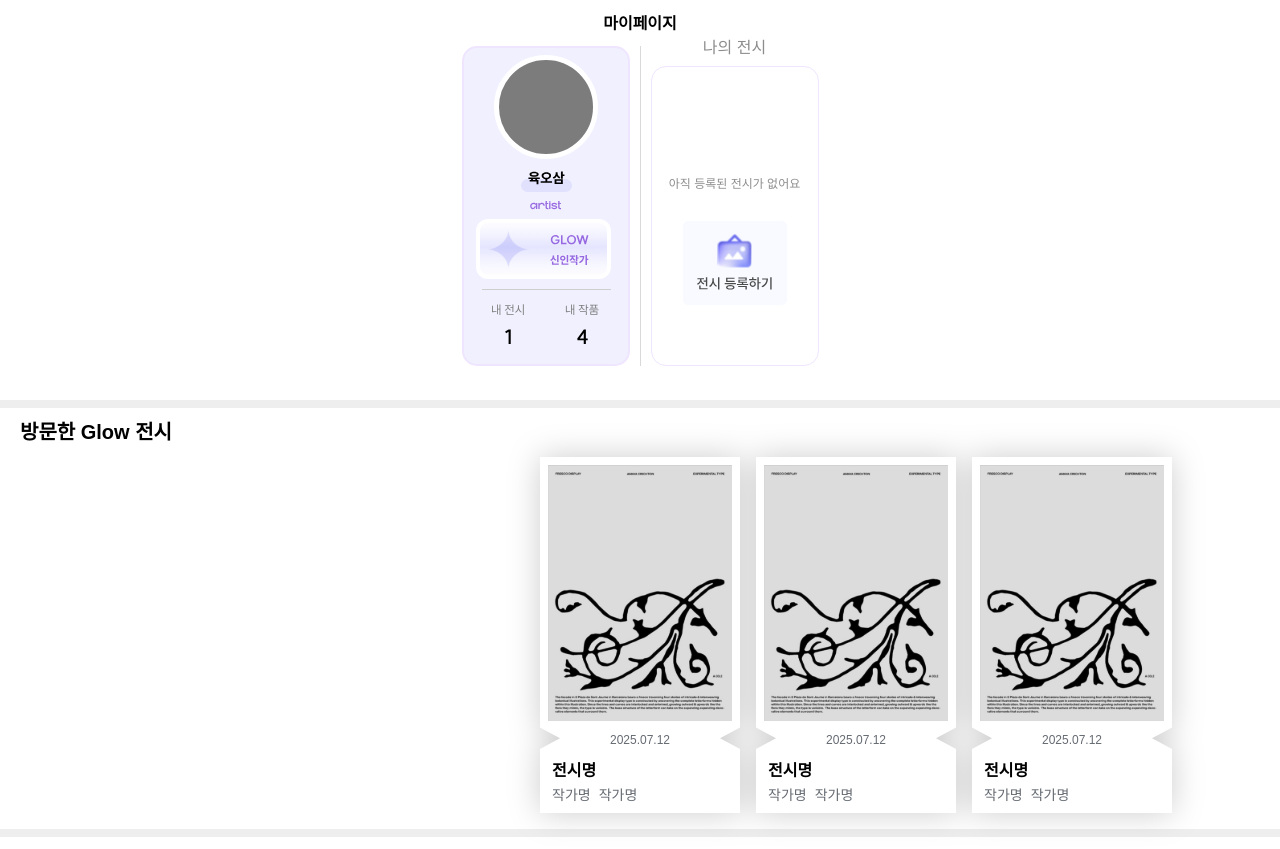
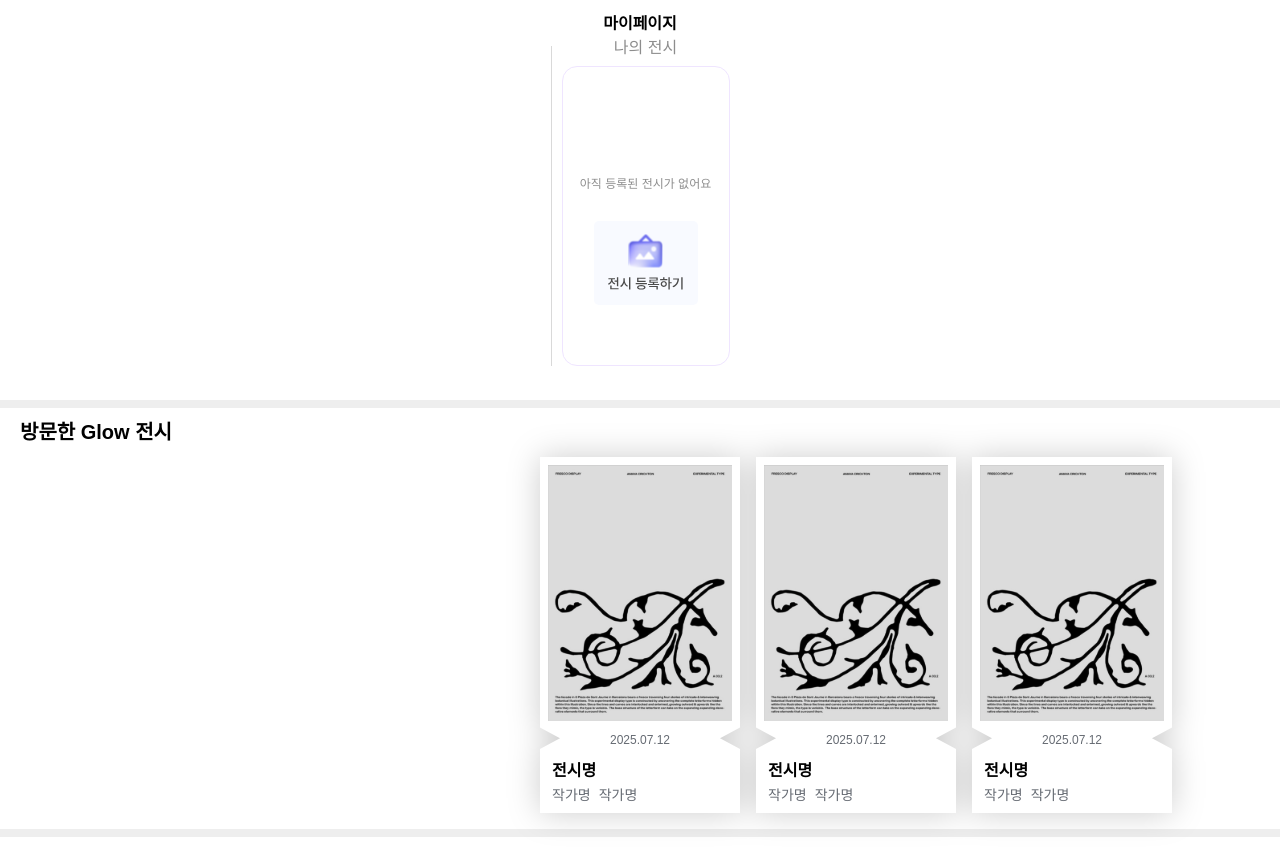
Before and after one commit to LikeLionHackathon/Hackathon-FrontEnd, a React (Vite) app: page /myPage in a window 1280 px wide. Built offline with nearby package versions, Linux system fonts and the light colour scheme; a web font is replaced by a local one.

Commit message:
feat: 마이페이지 브랜치 커밋

```diff
--- a/src/pages/MyPage.jsx
+++ b/src/pages/MyPage.jsx
@@ -1,4 +1,4 @@
-import profileCard from '../assets/Profile_card.svg';
+// import profileCard from '../assets/Profile_card.svg';
 import Poster_01 from '../assets/poster_01.svg';
 import button_addexhibition from '../assets/button_addexhibition.svg';
 
@@ -16,7 +16,7 @@ export const MyPage = () => {
 
       {/* 상단 마이페이지, 프로필카드, 나의 전시 */}
       <div className="flex flex-row items-center gap-2.5 justify-center">
-        <img src={profileCard} alt="프로필카드" />
+        {/* <img src={profileCard} alt="프로필카드" /> */}
         <div className="flex  w-[1px] h-[320px] bg-grey05 justify-center" />
         <div className="flex flex-col items-center gap-1.5 h-[340px]">
           <p className="text-darkgrey01 font-14px leading-[150%]">나의 전시</p>
```
